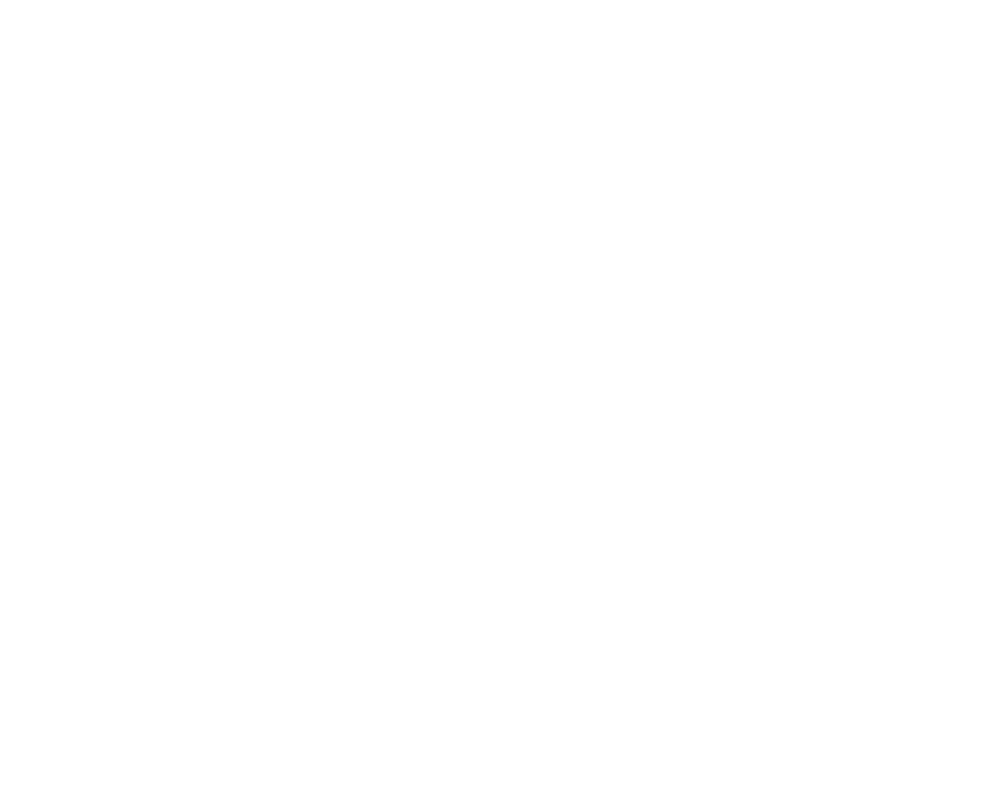
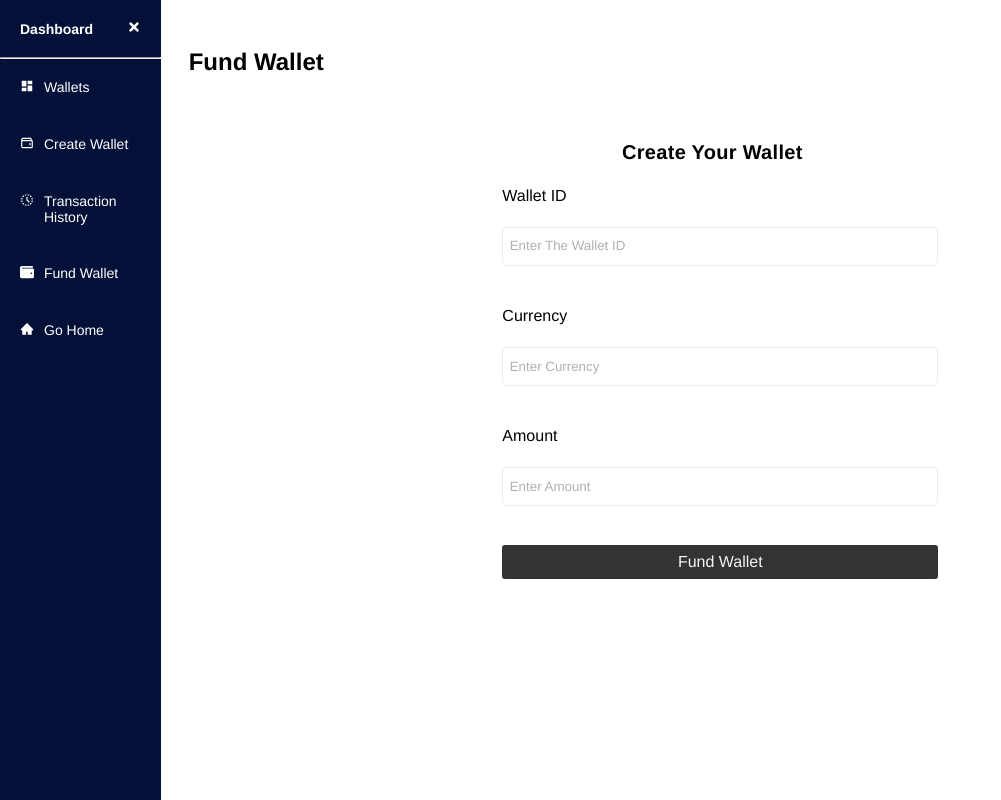
Before and after one commit to nkemjikaobi/get-wallets, a React (Create React App) app: page /fund-wallet in a window 1280 px wide. Shown: the whole page, without its empty margins (0-1001 px from the left). Built offline with nearby package versions, Linux system fonts and the light colour scheme.

Commit message:
Fund Wallet

```diff
--- a/src/Components/EmailForm/EmailForm.tsx
+++ b/src/Components/EmailForm/EmailForm.tsx
@@ -29,7 +29,7 @@
 
 				<form action=''>
 					<div className={styles.formGroup}>
-						<label htmlFor='username'>Email</label>
+						<label htmlFor='email'>Email</label>
 						<input
 							type='email'
 							name='email'
--- /dev/null
+++ b/src/Pages/FundWallet/FundWallet.module.scss
@@ -0,0 +1,15 @@
+@import '../../Assets/styles/shared-styles.scss';
+.mainContent {
+	display: flex;
+	// .size {
+	// 	width: 30%;
+	// }
+	.tableContainer {
+		padding: to-rem(50, 100);
+		width: -webkit-fill-available;
+		h2{
+			margin-left: to-rem(20);
+			margin-top: to-rem(40);
+		}
+	}
+}
--- /dev/null
+++ b/src/Pages/FundWallet/FundWallet.tsx
@@ -0,0 +1,37 @@
+import React, {useContext, useEffect} from 'react'
+import styles from "./FundWallet.module.scss";
+import SideBar from 'src/Components/SideBar/SideBar';
+import paymentContext from '../../Http/Context/Contexts/Payments/paymentContext';
+import { isMobile } from 'react-device-detect';
+import { composeClasses } from '../../libs/utils/utils';
+import FundWalletForm from './FundWalletForm';
+
+const FundWallet = () => {
+    const PaymentContext: any = useContext(paymentContext);
+		const { sidebar, showSideBar } =
+			PaymentContext;
+		useEffect(() => {
+			if (isMobile) {
+				showSideBar(true);
+			}
+			//eslint-disable-next-line
+		}, []);
+    return (
+			<>
+				<div className={styles.mainContent}>
+					<div className={styles.mobileOnly}>{sidebar && <SideBar />}</div>
+					<div
+						className={composeClasses(styles.tabletAndAboveOnly, styles.size)}
+					>
+						<SideBar />
+					</div>
+					<div className={styles.tableContainer}>
+						<h2>Fund Wallet</h2>
+						<FundWalletForm />
+					</div>
+				</div>
+			</>
+		);
+}
+
+export default FundWallet
--- /dev/null
+++ b/src/Pages/FundWallet/FundWalletForm.module.scss
@@ -0,0 +1,95 @@
+@import '../../Assets/styles/shared-styles.scss';
+:root {
+	--light-color: #f4f4f4;
+	--dark-color: #333;
+}
+
+* {
+	box-sizing: border-box;
+	margin: 0;
+	padding: 0;
+	font-family: Helvetica Neue !important;
+}
+.container {
+	max-width: to-rem(1100);
+	margin: auto;
+	overflow: hidden;
+	padding: 0 2rem;
+	position: relative;
+
+	.formContainer {
+		max-width: to-rem(500);
+		margin: 4rem auto;
+		overflow: hidden;
+		padding: 0 2rem;
+
+		@include breakpoint('m') {
+			max-width: to-rem(500);
+			margin: 7rem auto;
+			overflow: hidden;
+			padding: 0 2rem;
+		}
+
+		span:first-child {
+			display: inline-block;
+			font-weight: $font-weight-bold;
+			font-size: to-rem(20);
+			width: to-rem(420);
+			text-align: center;
+			line-height: to-rem(24.42);
+			letter-spacing: to-rem(0.3);
+
+			@include breakpoint('m') {
+				width: 100%;
+			}
+		}
+	}
+
+	.formGroup {
+		margin: 1.2rem 0;
+		position: relative;
+
+		input {
+			margin: 0.2rem 0;
+		}
+		label {
+			line-height: to-rem(24);
+			font-weight: $font-weight-regular;
+		}
+
+		input {
+			margin: 1.2rem 0;
+		}
+		input[type='text'] {
+			display: inline-block;
+			width: 100%;
+			padding: 0.4rem;
+			font-weight: $font-weight-regular;
+			line-height: to-rem(24);
+			border: 1px solid #ededed;
+			border-radius: to-rem(5);
+		}
+		::placeholder {
+			color: #b0b0b0;
+			line-height: 19px;
+		}
+	}
+
+	.btn {
+		display: inline-block;
+		background: var(--dark-color);
+		color: var(--light-color);
+		padding: to-rem(14, 28);
+		font-size: 1rem;
+		border: none;
+		cursor: pointer;
+		margin-right: 0.5rem;
+		transition: opacity 0.2s ease-in;
+		outline: none;
+		border-radius: to-rem(3);
+	}
+	.btnBlock {
+		display: block;
+		width: 100%;
+	}
+}
--- /dev/null
+++ b/src/Pages/FundWallet/FundWalletForm.tsx
@@ -0,0 +1,92 @@
+import React, {useState, useContext} from 'react';
+import { composeClasses } from 'src/libs/utils/utils';
+import styles from './FundWalletForm.module.scss';
+import PaymentService from '../../Http/Services/PaymentService';
+import { ToastContainer, toast } from 'react-toastify';
+import 'react-toastify/dist/ReactToastify.css';
+import paymentContext from '../../Http/Context/Contexts/Payments/paymentContext';
+import { useHistory } from 'react-router-dom';
+
+interface IFundWalletForm {
+    wallet_id: string,
+    currency: string,
+    amount: string;
+}
+const FundWalletForm = () => {
+	const PaymentContext: any = useContext(paymentContext);
+	const { createWalletAction } = PaymentContext;
+	const history = useHistory();
+    const [values, setValues] = useState<IFundWalletForm>({
+			wallet_id: '',
+			currency: '',
+			amount: '',
+    });
+
+    const handleInputChange = (e: any) => {
+			const { name, value } = e.target;
+			setValues({ ...values, [name]: value });
+		};
+
+	const handleSubmit = async (e: any) => {
+		e.preventDefault();
+		//Validation
+		const hasEmptyFields = Object.values(values).some(
+			element => element === ''
+		);
+
+		if (hasEmptyFields) {
+			toast.error('Please fill in all fields');
+		}
+	};
+	return (
+		<div className={styles.container}>
+			<div className={styles.formContainer}>
+				<span>Create Your Wallet</span>
+				<ToastContainer />
+
+				<form action=''>
+					<div className={styles.formGroup}>
+						<label htmlFor='username'>Wallet ID</label>
+						<input
+							type='text'
+							name='wallet_id'
+							placeholder='Enter The Wallet ID'
+							value={values.wallet_id}
+							onChange={handleInputChange}
+						/>
+					</div>
+					<div className={styles.formGroup}>
+						<label htmlFor='currency'>Currency</label>
+						<input
+							type='text'
+							name='currency'
+							placeholder='Enter Currency'
+							value={values.currency}
+							onChange={handleInputChange}
+						/>
+					</div>
+					<div className={styles.formGroup}>
+						<label htmlFor='amount'>Amount</label>
+						<input
+							type='text'
+							name='amount'
+							placeholder='Enter Amount'
+							value={values.amount}
+							onChange={handleInputChange}
+						/>
+					</div>
+					<div>
+						<input
+							type='submit'
+							className={composeClasses(styles.btn, styles.btnBlock)}
+							value='Fund Wallet'
+							onClick={handleSubmit}
+						/>
+					</div>
+				</form>
+			</div>
+		</div>
+	);
+};
+
+export default FundWalletForm;
--- a/src/Routes/config.tsx
+++ b/src/Routes/config.tsx
@@ -1,4 +1,5 @@
 import Dashboard from "src/Pages/Dashboard/Dashboard";
+import FundWallet from "src/Pages/FundWallet/FundWallet";
 import HomePage from "src/Pages/Home/HomePage";
 import Transaction from "src/Pages/Transactions/Transaction";
 import RouteModel from "../Models/IRouteModel";
@@ -22,6 +23,12 @@
     auth: false,
     component: Transaction,
   },
+  {
+    path: "/fund-wallet",
+    exact: true,
+    auth: false,
+    component: FundWallet,
+  },
 ];
 
 export default config;
```
